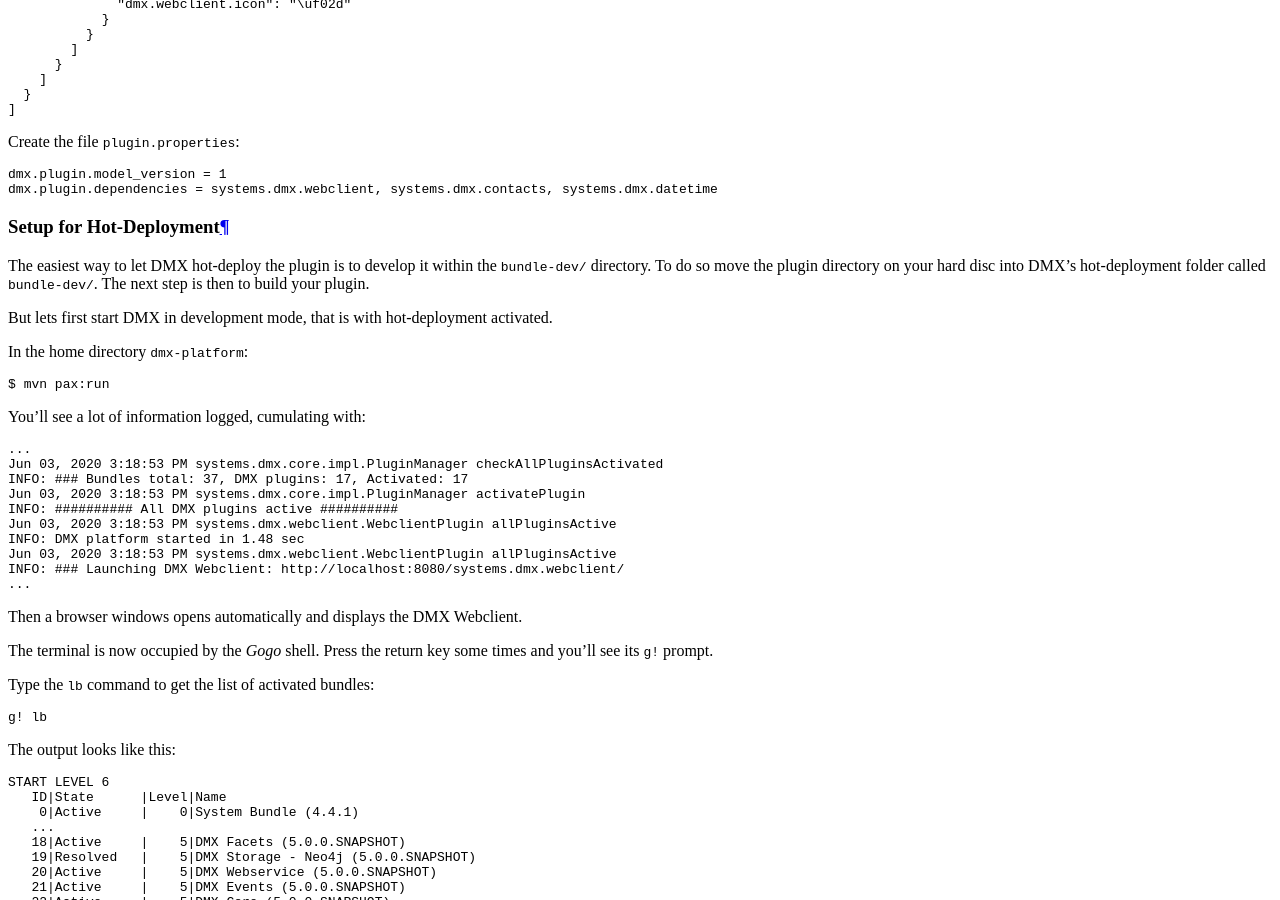
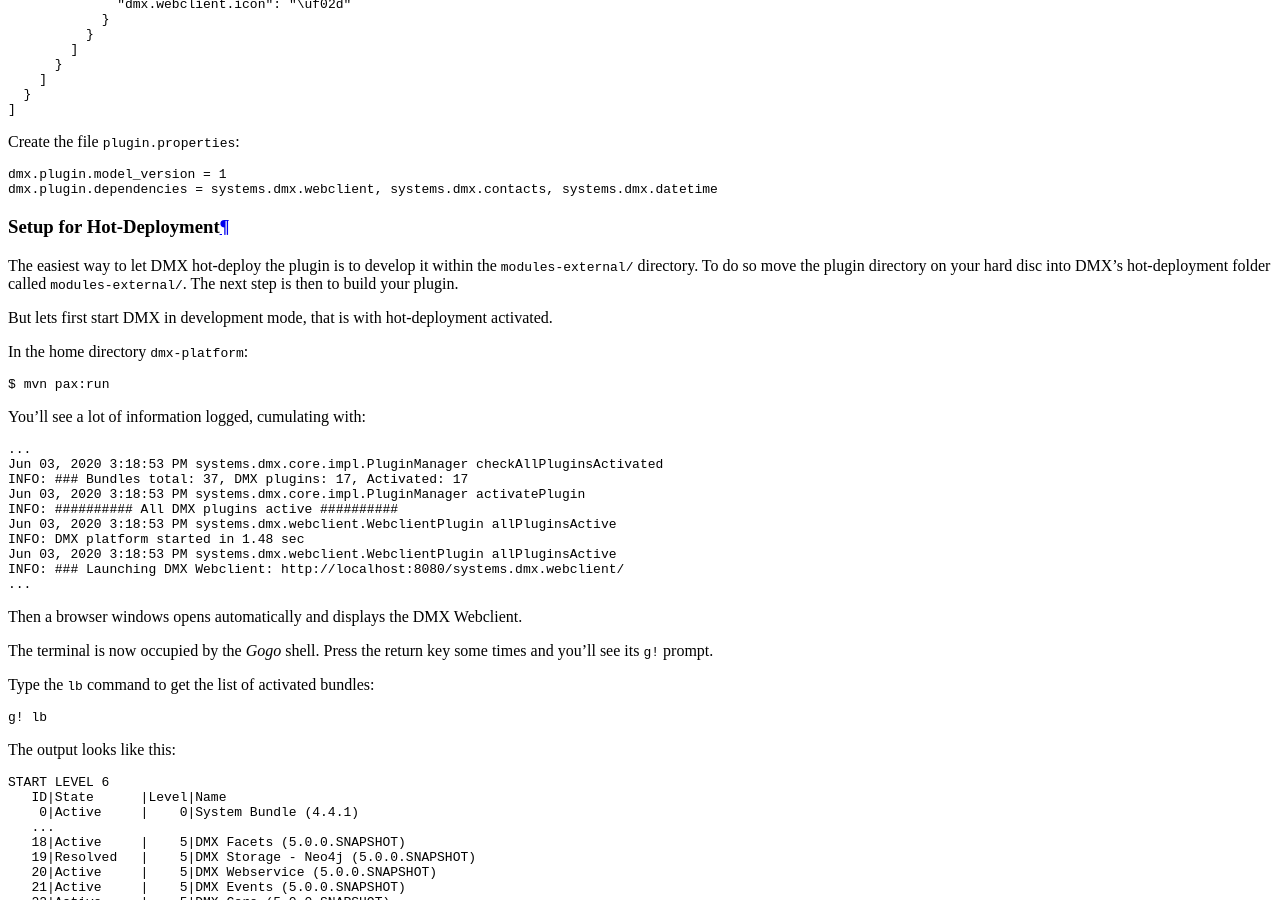
Before and after one commit to dmx-systems/dmx-documentation, a Sphinx documentation site: the page built from docs/devel.rst, in a window 1280 px wide and 900 px high, scrolled down 10317 px. Built offline with Sphinx 7.4.7 and the Read the Docs theme 2.0.0, drawn with Linux system fonts in a browser that asks for light colours.

Commit message:
Dev guide: fix `bundle-dev/` -> `modules-external/`
See dmx-platform/dmx-platform#375

```diff
--- a/docs/devel.rst
+++ b/docs/devel.rst
@@ -380,7 +380,7 @@
 Setup for Hot-Deployment
 ========================
 
-The easiest way to let DMX hot-deploy the plugin is to develop it within the ``bundle-dev/`` directory. To do so move the plugin directory on your hard disc into DMX's hot-deployment folder called ``bundle-dev/``. The next step is then to build your plugin.
+The easiest way to let DMX hot-deploy the plugin is to develop it within the ``modules-external/`` directory. To do so move the plugin directory on your hard disc into DMX's hot-deployment folder called ``modules-external/``. The next step is then to build your plugin.
 
 But lets first start DMX in development mode, that is with hot-deployment activated.
 
```
